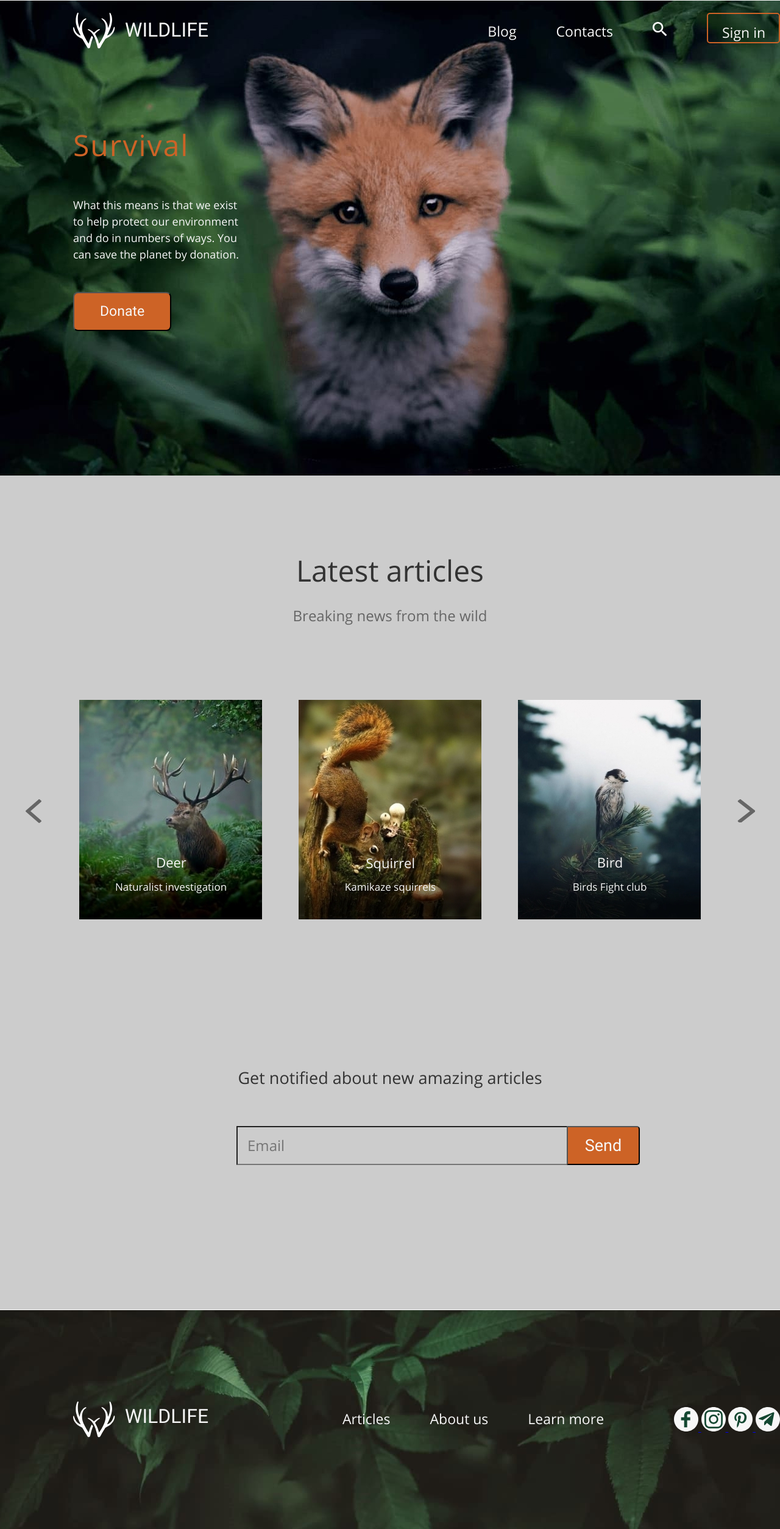
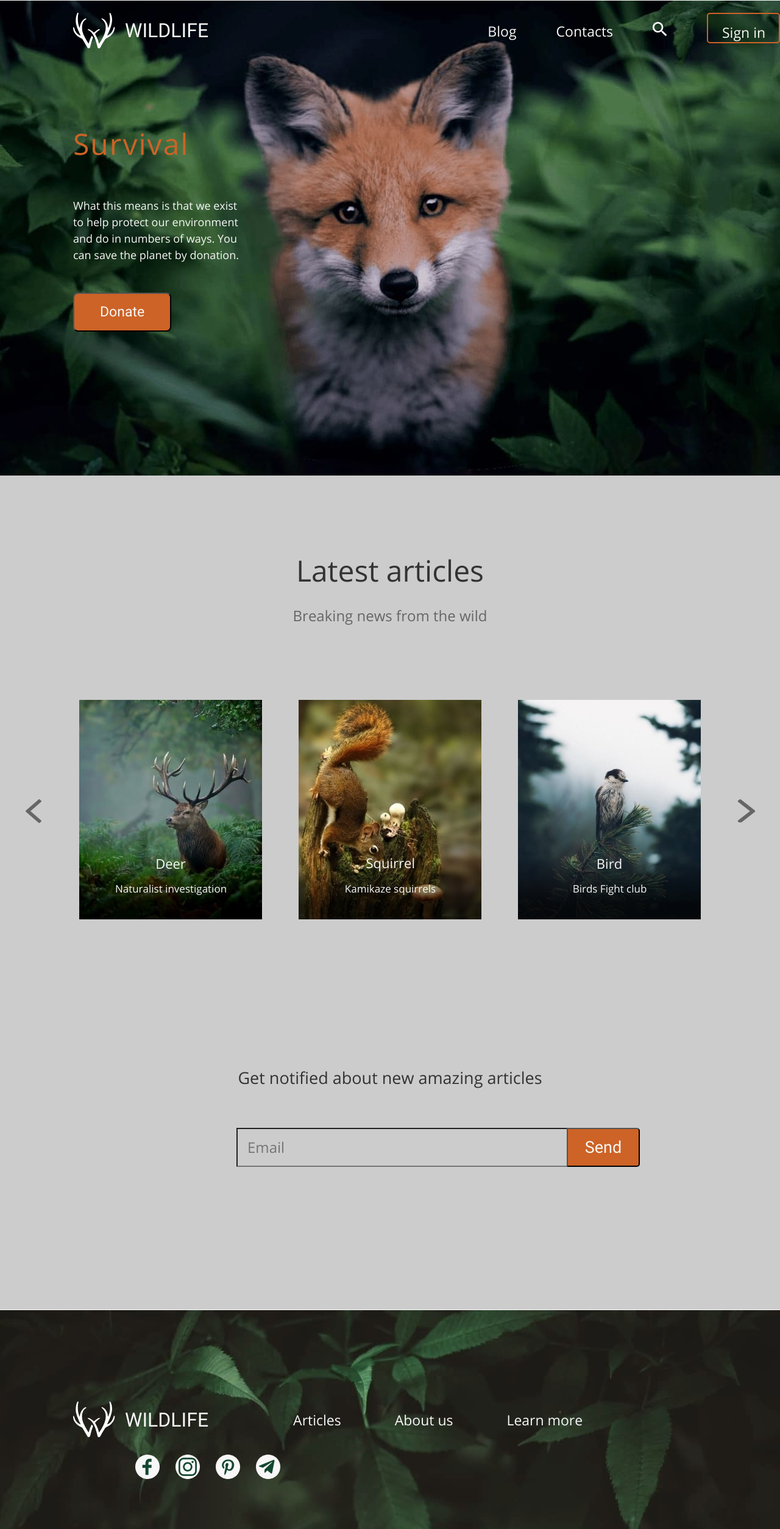
Before and after one commit to PaulRomanov/wildlife, a plain HTML site: page index.html in a window 1280 px wide. Shown: the whole page at 61% size. Drawn offline with Linux system fonts and the light colour scheme.

Commit message:
feat: add new code

```diff
--- a/index.html
+++ b/index.html
@@ -20,7 +20,11 @@
                         <a href="#!" class="header_logo_link">
                             <img src="./assets/icons/logo.svg" alt="wildlife" class="header_logo_img">
                         </a>
-                        <h1 class="header_logo_text">WILDLIFE</h1>
+                        <h1 class="header_logo_text">
+                            <a href="#" class="header_logo_text_link">
+                                WILDLIFE
+                            </a>
+                        </h1>
                     </div>
                     <nav class="header_nav">
                         <ul class="header_list">
@@ -103,7 +107,11 @@
                 <a href="#" class="footer_logo_link">
                     <img src="./assets/icons/logo.svg" alt="wildlife" class="header_logo_img">
                 </a>
-                <h2 class="footer_logo_text">WILDLIFE</h2>
+                <h2 class="footer_logo_text">
+                    <a href="#" class="footer_logo_text_link">
+                        WILDLIFE
+                    </a>
+                </h2>
             </div>
             <nav class="footer_nav">
                 <ul class="footer_list">
@@ -136,4 +144,5 @@
     </footer>
     <script src="script.js"></script>
 </body>
+
 </html>
--- a/style.css
+++ b/style.css
@@ -37,6 +37,11 @@ body {
 }
 
 /* 1. Блок Header style */
+.hero {
+    height: 780px;
+    background: url(./assets/images/img_header.jpg) no-repeat center;
+}
+
 .header_logo_text {
     font-family: 'Roboto';
     font-style: normal;
@@ -45,7 +50,7 @@ body {
     line-height: 60px;
     color: #F7F7F7;
     margin-left: 16px;
-    margin-top: 11px;
+    margin-top: 12px;
 }
 
 .header_logo {
@@ -119,10 +124,7 @@ body {
 
 /* 2. Блок Survival style */
 
-.hero {
-    height: 780px;
-    background: url(./assets/images/img_header.jpg) no-repeat center;
-}
+
 
 .survival {
     padding-top: 52px;
@@ -136,7 +138,7 @@ body {
     line-height: 72px;
     letter-spacing: 2px;
     color: #CD6326;
-    margin-top: 41px;
+    margin-top: 39px;
 }
 
 .survival_subtitle {
@@ -148,7 +150,7 @@ body {
     font-size: 18px;
     line-height: 27px;
     color: #F7F7F7;
-    margin-top: 49px;
+    margin-top: 52px;
 }
 
 .button_donate {
@@ -174,6 +176,8 @@ body {
     background: #8F5613;
     border: 2px solid #8F5613;
 }
+
+
 
 /* 3. Блок Latest articles */
 
@@ -254,7 +258,7 @@ body {
     line-height: 36px;
     text-align: center;
     color: #F7F7F7;
-    margin: -117px 0 0 124px;
+    margin: -115px 0 0 123px;
 }
 
 .slider_img_text_heading_2 {
@@ -282,7 +286,7 @@ body {
     line-height: 27px;
     text-align: center;
     color: #F7F7F7;
-    margin: -72px 0 0 58px;
+    margin: -69px 0 0 58px;
 }
 
 .slider__control_left {
@@ -300,6 +304,7 @@ body {
 
 /* 4. Блок Get notified */
 .get_notified {
+    /* display: flex; */
     margin-top: 235px;
 }
 
@@ -311,7 +316,7 @@ body {
     line-height: 40px;
     text-align: center;
     color: #333333;
-    margin-bottom: 59px;
+    margin-bottom: 62px;
 }
 
 .get_notified_input {
@@ -364,7 +369,7 @@ footer {
 .footer_wrapper {
     display: flex;
     flex-wrap: wrap;
-    justify-content: space-between;
+    /* justify-content: space-between; */
     align-items: center;
     max-width: 1200px;
     margin-left: 120px;
@@ -390,7 +395,19 @@ footer {
     line-height: 60px;
     color: #F7F7F7;
     margin-left: 16px;
-    margin-top: 11px;
+    margin-top: 23px;
+}
+
+.footer_logo_text_link,
+.header_logo_text_link {
+    text-decoration: none;
+    font-family: 'Roboto';
+    font-style: normal;
+    font-weight: normal;
+    font-size: 32px;
+    line-height: 60px;
+    color: #F7F7F7;
+
 }
 
 .footer_list {
@@ -398,10 +415,13 @@ footer {
     flex-wrap: wrap;
     list-style-type: none;
     justify-content: flex-end;
+    padding: 0;
+    margin-left: 74px;
+    margin-top: 14px;
 }
 
 .footer_item {
-    margin: 3px 0 10px 65px;
+    margin: 5px 23px 5px 65px;
 }
 
 .footer_link {
@@ -411,8 +431,6 @@ footer {
     text-decoration: none;
 }
 
-
-
 .footer_item:hover {
     background: #CD6326;
     border-radius: 5px;
@@ -421,5 +439,50 @@ footer {
 
 .footer_item:active {
     background: #8F5613;
+}
 
+.social_network {
+    display: flex;
+    margin: 0px 0 0 76px;
 }
+
+.footer_social_network {
+    margin-left: 26px;
+}
+
+/* АНИМАЦИЯ ДЛЯ КНОПОК СОЦСЕТЕЙ */
+
+@keyframes bounce {
+
+    0%,
+    20%,
+    60%,
+    100% {
+        transform: translateY(0);
+        transform: translateY(0);
+    }
+
+    40% {
+        transform: translateY(-20px);
+        transform: translateY(-20px);
+    }
+
+    80% {
+        transform: translateY(-10px);
+        transform: translateY(-10px);
+    }
+}
+
+.footer_social_network:hover {
+    animation: bounce 1s;
+}
+
+/* АНИМАЦИЯ ДЛЯ ЛОГОТИПА и кнопок слайдера */
+.header_logo_img:hover,
+.footer_logo_text:hover,
+.header_logo_text:hover,
+.slider__control:hover {
+    -webkit-transform: scale(1.2);
+    -ms-transform: scale(1.2);
+    transform: scale(1.2);
+}
```
